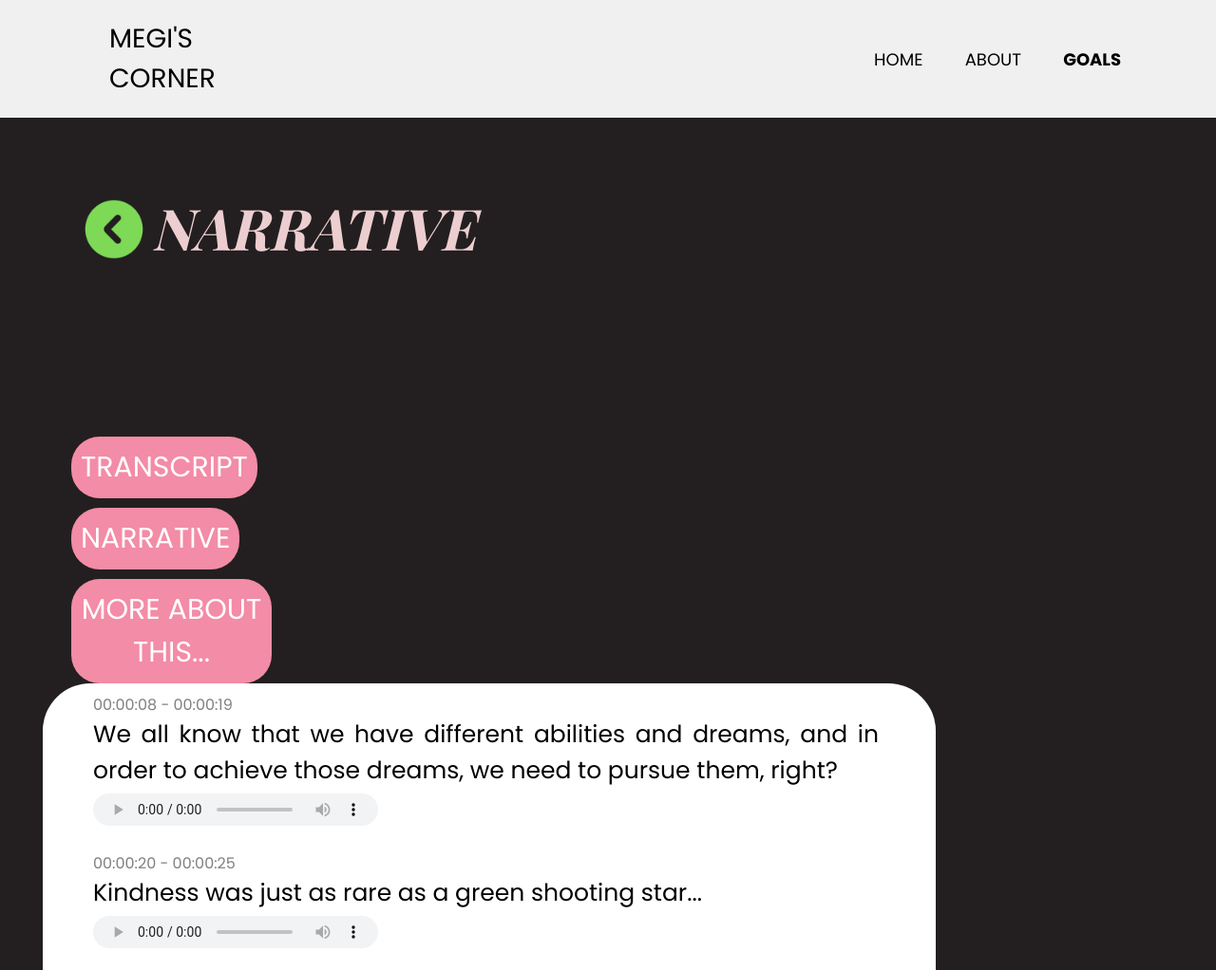
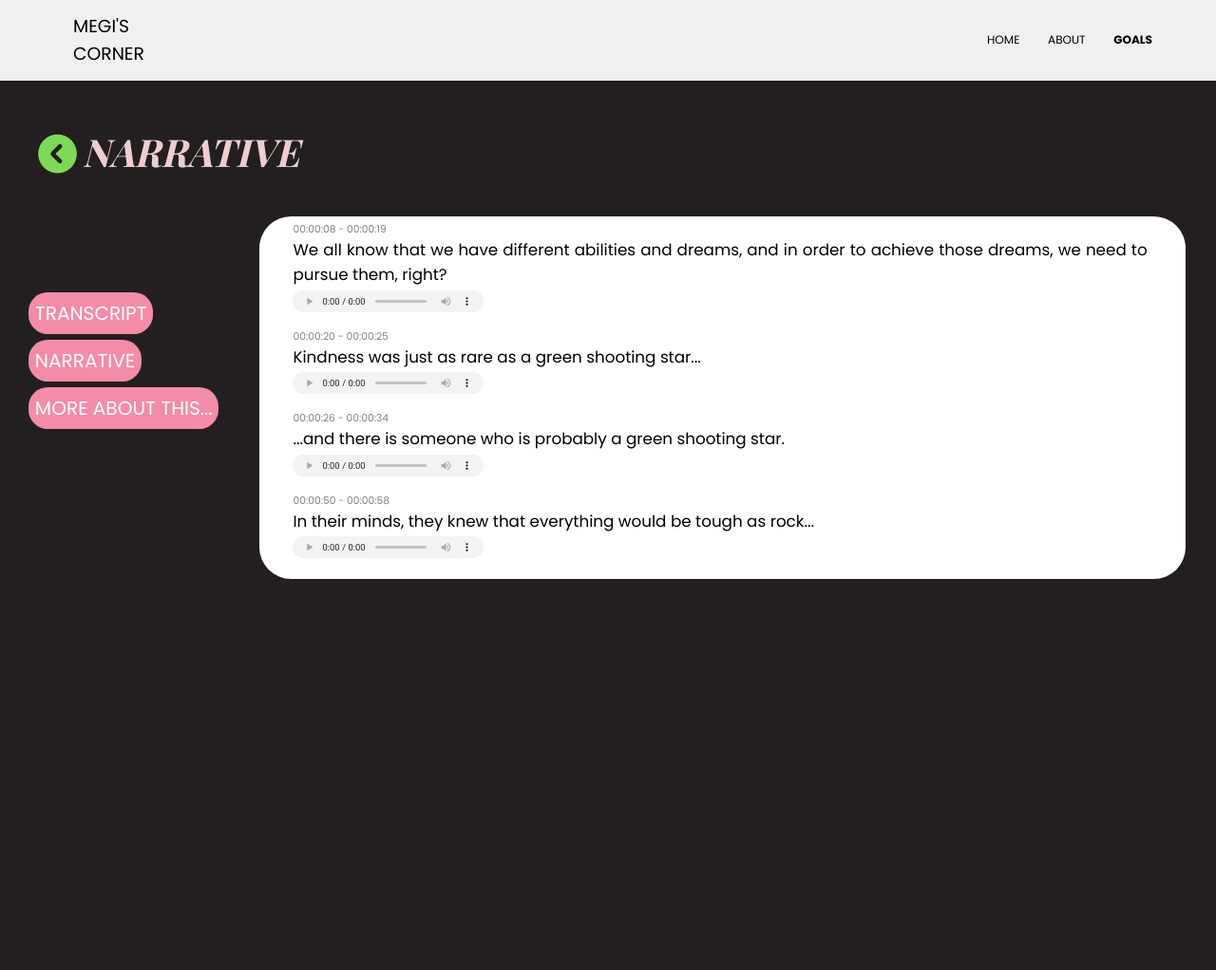
Before and after one commit to miyooj/Megi-Corner, a plain HTML site: page goals/narrative.html in a window 1280 px wide. Shown: the top 1022 px of the page at 95% size. After the commit the page ends 934 px from the top, so only its background shows below. Drawn offline with nearby package versions, Linux system fonts and the light colour scheme; a web font is replaced by a local one.

Commit message:
Add files via upload

```diff
--- /dev/null
+++ b/assets/css/responsive.css
@@ -0,0 +1,14 @@
+@media screen and (max-width: 1366px) {
+    html {
+        zoom: 0.75;
+        zoom: 67%;
+    }
+  }
+
+
+@media screen and (max-width:1280px) {
+    html {
+        zoom: 0.75;
+        zoom: 67%;
+    }
+  }
--- a/goals/narrative.html
+++ b/goals/narrative.html
@@ -5,9 +5,17 @@
     <meta http-equiv="X-UA-Compatible" content="IE=edge">
     <meta name="viewport" content="width=device-width, initial-scale=1">
     <link rel="stylesheet" type="text/css" href="../assets/css/style.css">
+    <link rel="stylesheet" type="text/css" href="../assets/css/responsive.css">
     <link rel="icon" href="../assets/pictures/logo.png">
     <title>MEGI's Corner</title>
     <style>
+        html, body {
+            margin: 0;
+            height: 100%;
+            overflow: hidden
+        }
+
+
         body {
             font-family: Poppins;
             color: black;
@@ -126,7 +134,28 @@
             padding-bottom: 20px;
         }
 
+        .text {
+            height: 550px;
+            overflow-y: scroll;
+        }
 
+        ::-webkit-scrollbar-thumb {
+            background: #888;
+            border-radius: 5px;
+        }
+
+        ::-webkit-scrollbar-thumb:hover {
+            background: #555;
+        }
+
+        ::-webkit-scrollbar {
+            width: 10px;
+        }
+
+        ::-webkit-scrollbar-track {
+            margin-top: 30px;
+            margin-bottom: 30px;
+        }
     </style>
 
 </head>
```
Also changed, not shown: about.html (+8 -0 lines), goals.html (+8 -0 lines), goals/goals.html (+13 -0 lines), goals/more.html (+28 -1 lines), goals/transcript.html (+1 -0 lines), index.html (+8 -0 lines), journals.html (+7 -0 lines), portfolio.html (+7 -0 lines).
